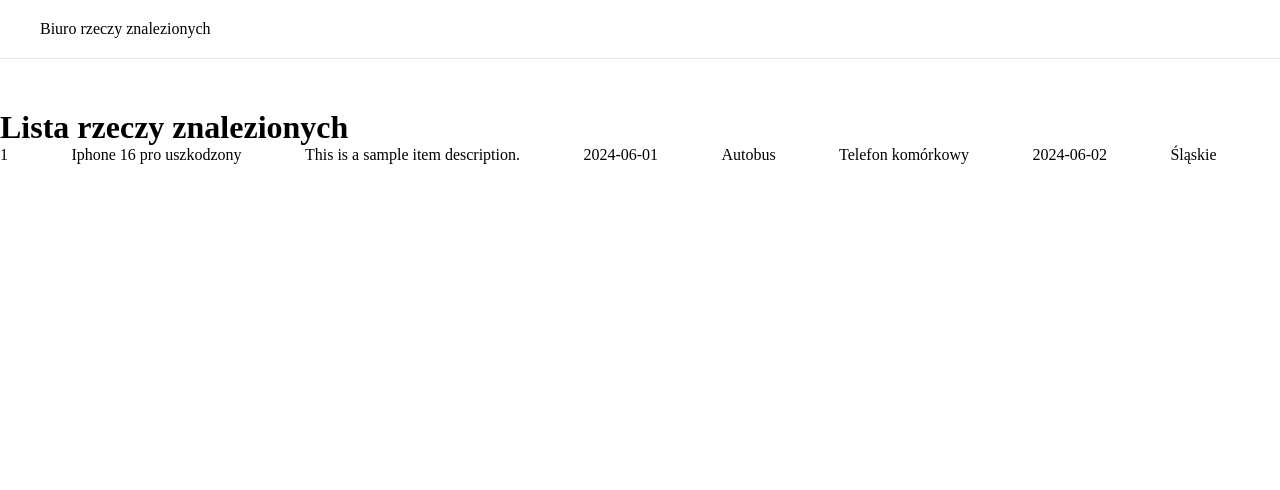
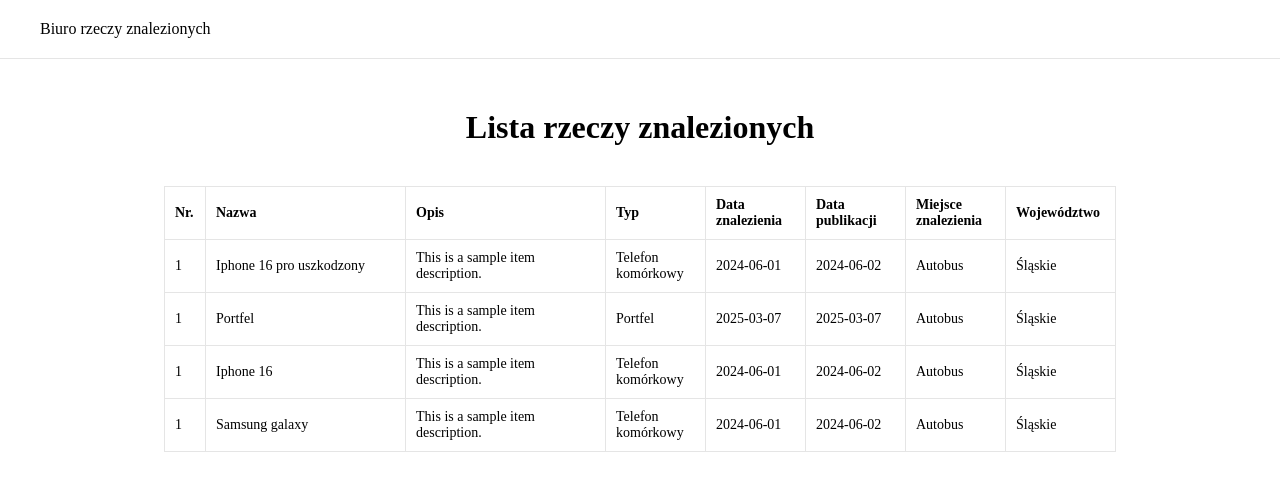
Before and after one commit to szymon-kuc/hacknation-front, a Next.js app: page /found-list in a window 1280 px wide. Shown: the top 490 px of the page. Built offline with nearby package versions, Linux system fonts and the light colour scheme.

Commit message:
list page and component basic styles and logic

```diff
--- a/src/app/(public)/found-list/data.json
+++ b/src/app/(public)/found-list/data.json
@@ -9,6 +9,36 @@
             "voivodeship": "Śląskie",
             "locationFound": "Autobus",
             "description": "This is a sample item description."
+        },
+        {
+            "id": 1,
+            "name": "Portfel",
+            "type": "Portfel",
+            "dateFound": "2025-03-07",
+            "datePublish": "2025-03-07",
+            "voivodeship": "Śląskie",
+            "locationFound": "Autobus",
+            "description": "This is a sample item description."
+        },
+        {
+            "id": 1,
+            "name": "Iphone 16",
+            "type": "Telefon komórkowy",
+            "dateFound": "2024-06-01",
+            "datePublish": "2024-06-02",
+            "voivodeship": "Śląskie",
+            "locationFound": "Autobus",
+            "description": "This is a sample item description."
+        },
+        {
+            "id": 1,
+            "name": "Samsung galaxy",
+            "type": "Telefon komórkowy",
+            "dateFound": "2024-06-01",
+            "datePublish": "2024-06-02",
+            "voivodeship": "Śląskie",
+            "locationFound": "Autobus",
+            "description": "This is a sample item description."
         }
     ]
 }
--- a/src/app/(public)/found-list/page.tsx
+++ b/src/app/(public)/found-list/page.tsx
@@ -2,14 +2,19 @@
 import dataExample from "./data.json";
 import List from "@/components/List/List";
 import { IEventItem } from "@/types/types";
+import "@/styles/lista-znalezionych/style.css";
 
 export default function FoundListPage() {
     const {foundItems} : {foundItems: IEventItem[]} = dataExample
 
   return (
     <main className="main-found-list">
-      <h1 className="main-found-list__title">Lista rzeczy znalezionych</h1>
-      {(foundItems && foundItems.length > 0) && <List foundItems={foundItems} />}
+      <div className="container">
+        <div className="main-found-list">
+          <h1 className="main-found-list__title">Lista rzeczy znalezionych</h1>
+          {(foundItems && foundItems.length > 0) && <List foundItems={foundItems} />}
+        </div>
+      </div>
     </main>
   );
 }
--- a/src/components/List/List.tsx
+++ b/src/components/List/List.tsx
@@ -4,15 +4,25 @@ import "@/components/List/style/list.css";
 export default function List({ foundItems }: { foundItems: IEventItem[] }) {
     return(
         <div className="found-list">
+            <div className="found-list__item found-list__item--heading">
+                    <div className="found-list__item__cell found-list__item__cell--id">Nr.</div>
+                    <div className="found-list__item__cell found-list__item__cell--name">Nazwa</div>
+                    <div className="found-list__item__cell found-list__item__cell--description">Opis</div>
+                    <div className="found-list__item__cell found-list__item__cell--type">Typ</div>
+                    <div className="found-list__item__cell found-list__item__cell--dateFound">Data znalezienia</div>
+                    <div className="found-list__item__cell found-list__item__cell--datePublish">Data publikacji</div>
+                    <div className="found-list__item__cell found-list__item__cell--locationFound">Miejsce znalezienia</div>
+                    <div className="found-list__item__cell found-list__item__cell--voivodeship">Województwo</div>
+                </div>
             {foundItems.map((item) => (
                 <div key={item.id} className="found-list__item">
                     <div className="found-list__item__cell found-list__item__cell--id">{item.id}</div>
                     <div className="found-list__item__cell found-list__item__cell--name">{item.name}</div>
                     <div className="found-list__item__cell found-list__item__cell--description">{item.description}</div>
+                    <div className="found-list__item__cell found-list__item__cell--type">{item.type}</div>
                     <div className="found-list__item__cell found-list__item__cell--dateFound">{item.dateFound}</div>
+                    <div className="found-list__item__cell found-list__item__cell--datePublish">{item.datePublish}</div>
                     <div className="found-list__item__cell found-list__item__cell--locationFound">{item.locationFound}</div>
-                    <div className="found-list__item__cell found-list__item__cell--type">{item.type}</div>
-                    <div className="found-list__item__cell found-list__item__cell--datePublish">{item.datePublish}</div>
                     <div className="found-list__item__cell found-list__item__cell--voivodeship">{item.voivodeship}</div>
                 </div>
             ))}
--- a/src/components/List/style/list.css
+++ b/src/components/List/style/list.css
@@ -4,7 +4,21 @@
 }
 .found-list__item {
   display: grid;
-  grid-template-columns: repeat(8, auto);
+  grid-template-columns: 40px 200px 200px 100px 100px 100px 100px 110px;
+  border: 1px solid rgba(0, 0, 0, 0.1);
+  font-size: 14px;
 }
-
-/*# sourceMappingURL=list.css.map */
+.found-list__item--heading {
+  font-weight: 600;
+}
+.found-list__item__cell {
+  display: flex;
+  align-items: center;
+  padding: 10px;
+}
+.found-list__item__cell + .found-list__item__cell {
+  border-left: 1px solid rgba(0, 0, 0, 0.1);
+}
+.found-list__item + .found-list__item {
+  border-top: none;
+}/*# sourceMappingURL=list.css.map */
--- a/src/components/List/style/list.scss
+++ b/src/components/List/style/list.scss
@@ -4,6 +4,28 @@
 
     &__item {
         display: grid;
-        grid-template-columns: repeat(8, auto);
+        grid-template-columns: 40px 200px 200px 100px 100px 100px 100px 110px;
+        border: 1px solid rgba(0, 0, 0, 0.1);
+        font-size: 14px;
+
+        &--heading {
+            font-weight: 600;
+            // text-align: center;
+        }
+
+        &__cell {
+            display: flex;
+            align-items: center;
+            // justify-content: center;
+            padding: 10px;
+
+            & + & {
+                border-left: 1px solid rgba(0, 0, 0, 0.1);
+            }
+        }
+
+        & + & {
+            border-top: none;
+        }
     }
 }
--- /dev/null
+++ b/src/styles/lista-znalezionych/style.css
@@ -0,0 +1,6 @@
+.main-found-list {
+  display: flex;
+  flex-direction: column;
+  align-items: center;
+  gap: 40px;
+}/*# sourceMappingURL=style.css.map */
--- /dev/null
+++ b/src/styles/lista-znalezionych/style.scss
@@ -0,0 +1,6 @@
+.main-found-list {
+    display: flex;
+    flex-direction: column;
+    align-items: center;
+    gap: 40px;
+}
```
Also changed, not shown: 2 other files (tests, documents, lock files or other folders).
